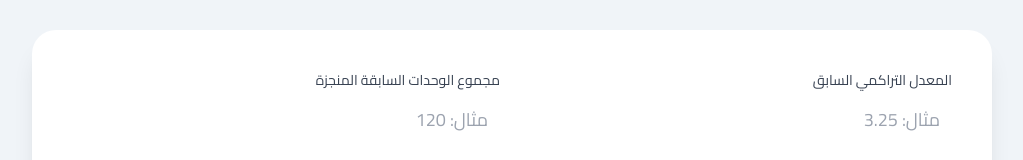
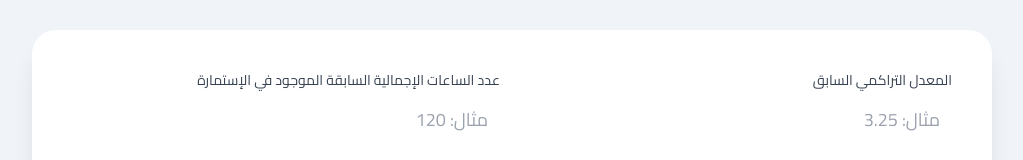
Before and after one commit to mohamedkmss/gpa-eng.github.io, a plain HTML site: page index.html in a window 1280 px wide. Shown: the part 238-398 px from the top of the page, without its empty margins (128-1151 px from the left). Drawn offline with nearby package versions, Linux system fonts and the light colour scheme.

Commit message:
Update index.html

```diff
--- a/index.html
+++ b/index.html
@@ -84,7 +84,7 @@
 <input class="form-input w-full rounded-lg p-3 text-lg" id="prev_gpa" placeholder="مثال: 3.25" step="0.01" type="number"/>
 </div>
 <div>
-<label class="block text-sm font-medium text-gray-700 mb-1" for="prev_units">مجموع الوحدات السابقة المنجزة</label>
+<label class="block text-sm font-medium text-gray-700 mb-1" for="prev_units">عدد الساعات الإجمالية السابقة الموجود في الإستمارة</label>
 <input class="form-input w-full rounded-lg p-3 text-lg" id="prev_units" placeholder="مثال: 120" type="number"/>
 </div>
 </div>
```
